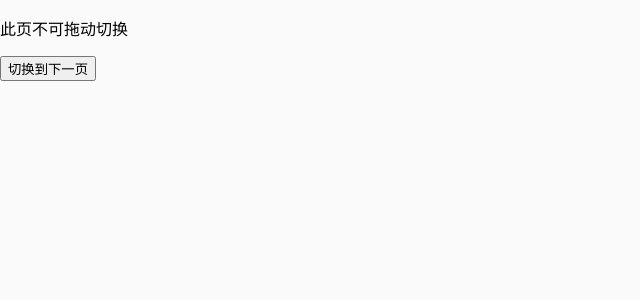
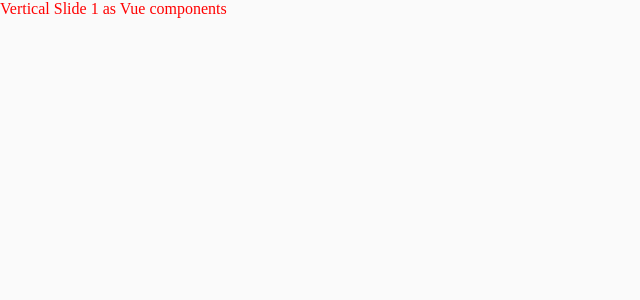
Before and after one commit to Suzichen/vue3-ts-swiper-demo, a Vue app: page / in a window 1280 px wide. Shown: the top 300 px of the page, without its empty margins (0-640 px from the left). Built offline with nearby package versions, Linux system fonts and the light colour scheme.

Commit message:
tsx改造

```diff
--- a/src/components/Demo.vue
+++ b/src/components/Demo.vue
@@ -1,6 +1,6 @@
 <template>
   <div class="hello">
-    <!-- <SwiperTsx>
+    <SwiperTsx>
       <template #default>
         <swiper-item>
           <span style="color: red">Vertical Slide 1 as Vue components</span>
@@ -12,8 +12,8 @@
           <span style="color: red">Vertical Slide 3 as Vue components</span>
         </swiper-item>
       </template>
-    </SwiperTsx> -->
-    <Swiper ref="swiperRef" :touchable="touchable" v-bind="swiperConfig" @change="onSwipeChange">
+    </SwiperTsx>
+    <!-- <Swiper ref="swiperRef" :touchable="touchable" v-bind="swiperConfig" @change="onSwipeChange">
       <swiper-item :no-swiping="true">
         <p>此页不可拖动切换</p>
         <button @click="next">切换到下一页</button>
@@ -31,22 +31,22 @@
       <swiper-item>
         <span style="color: red">Vertical Slide 4 as Vue components</span>
       </swiper-item>
-    </Swiper>
+    </Swiper> -->
   </div>
 </template>
 
 <script lang="ts">
 import { defineComponent } from 'vue'
-import { Swiper, SwiperItem } from './Swiper'
-// import { SwiperTsx, SwiperItem } from './Swiper'
+// import { Swiper, SwiperItem } from './Swiper'
+import { SwiperTsx, SwiperItem } from './Swiper'
 interface TSwiper {
   next(): void;
 }
 export default defineComponent({
   name: 'Demo',
   components: {
-    // SwiperTsx,
-    Swiper,
+    SwiperTsx,
+    // Swiper,
     SwiperItem
   },
   data () {
--- a/src/components/Swiper/SwiperItem.vue
+++ b/src/components/Swiper/SwiperItem.vue
@@ -39,7 +39,7 @@ export default defineComponent({
       freeMode: true,
       nested: true
     })
-    console.log(swiperScrollbar)
+    console.log(swiperScrollbar.$el)
   }
 })
 </script>
--- a/src/components/Swiper/SwiperTsx.tsx
+++ b/src/components/Swiper/SwiperTsx.tsx
@@ -2,32 +2,21 @@ import { defineComponent, ref, onMounted, h } from 'vue'
 import { Swiper } from 'swiper/bundle'
 import 'swiper/swiper-bundle.css'
 import './index.scss'
-import SwiperItem from './SwiperItem.vue'
 
 export default defineComponent({
   name: 'SwiperTsx',
-  setup (_, context) {
+  setup (_, { slots }) {
     const swiperV = ref({} as Swiper)
     onMounted(() => {
       swiperV.value = new Swiper('.swiper-container-v', {
         direction: 'vertical'
       })
     })
-    const { slots } = context
-    console.log(slots.default)
+    const defaultSlots = slots.default ? slots.default() : ''
     return () => h(
       <div class="swiper-container swiper-container-v">
         <div class="swiper-wrapper">
-          {/* { slots.default() } */}
-          <SwiperItem>
-            <span>dsgdfgdf</span>
-          </SwiperItem>
-          <SwiperItem>
-            <span>dsgdfgdf</span>
-          </SwiperItem>
-          <SwiperItem>
-            <span>dsgdfgdf</span>
-          </SwiperItem>
+          { defaultSlots }
         </div>
       </div>
     )
```
Also changed, not shown: package.json (+11 -0 lines), 1 other file (tests, documents, lock files or other folders).
